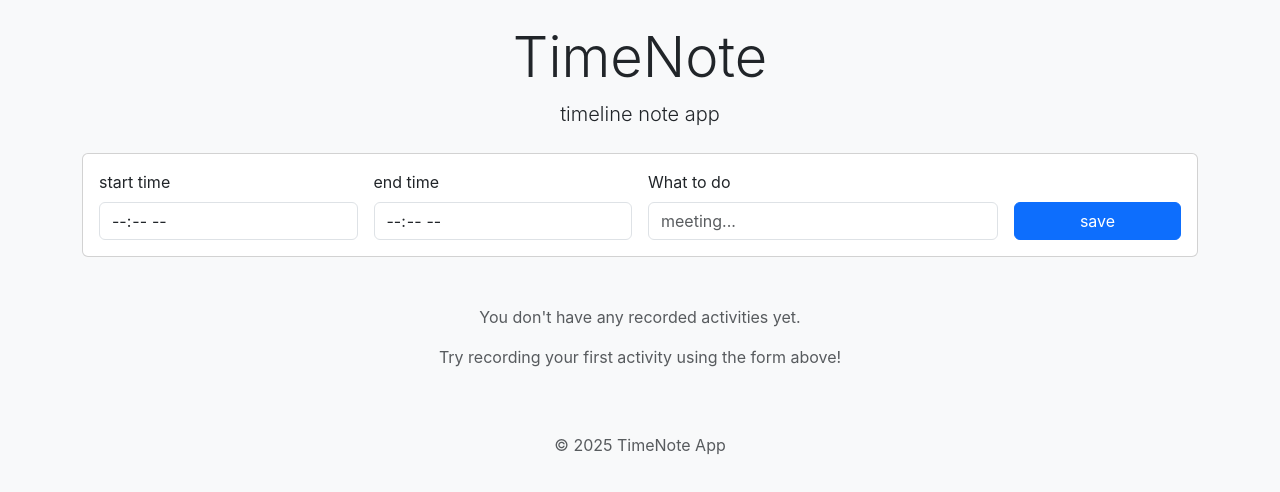
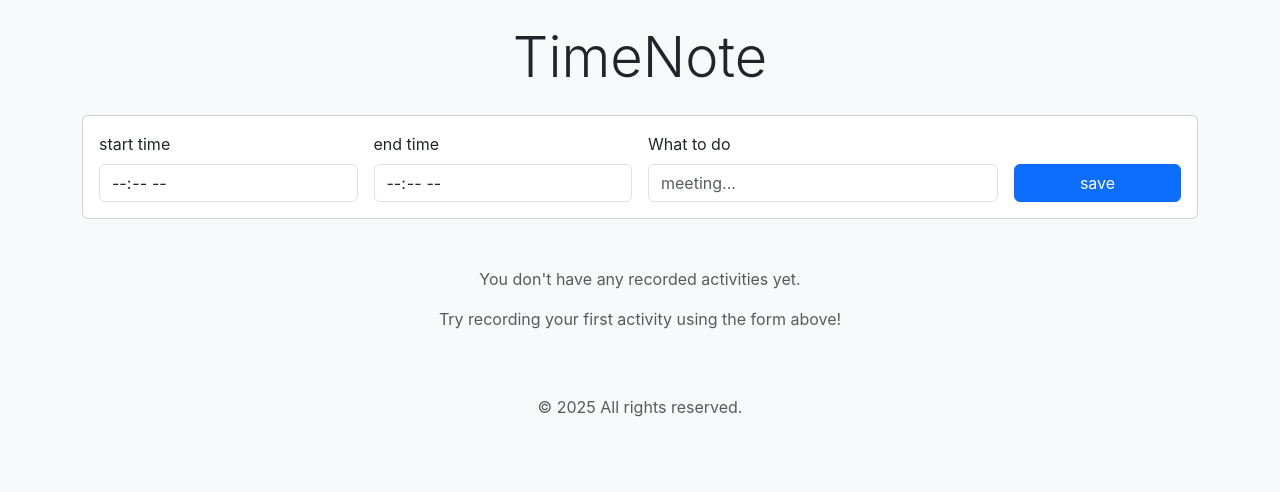
Before and after one commit to uis9u/timenote, a React (Vite) app: page / in a window 1280 px wide. Shown: the top 492 px of the page. Built offline with nearby package versions, Linux system fonts and the light colour scheme.

Commit message:
Update App.tsx

```diff
--- a/src/App.tsx
+++ b/src/App.tsx
@@ -125,7 +125,6 @@ const App: React.FC = () => {
       <header className="text-center mb-4">
         <h1 className="display-4">TimeNote</h1>
         <i className="bi bi-trophy-fill"></i>
-        <p className="lead">timeline note app</p>
       </header>
 
       <main>
@@ -231,11 +230,13 @@ const App: React.FC = () => {
                       {note.startTime} - {note.endTime}
                     </strong>
                     <span className="text-break me-3">
-                      {`${(
-                        (timeToMinutes(note.endTime) -
-                          timeToMinutes(note.startTime)) /
-                        60
-                      ).toFixed(2)}h`}
+                      {`${parseFloat(
+                        (
+                          (timeToMinutes(note.endTime) -
+                            timeToMinutes(note.startTime)) /
+                          60
+                        ).toFixed(2)
+                      )}h`}
                     </span>
                     <span>{note.text}</span>
                   </div>
@@ -268,7 +269,7 @@ const App: React.FC = () => {
       </main>
 
       <footer className="text-center mt-4 text-muted">
-        <p>&copy; {new Date().getFullYear()} TimeNote App</p>
+        <p>&copy; {new Date().getFullYear()} All rights reserved.</p>
       </footer>
     </div>
   );
```
